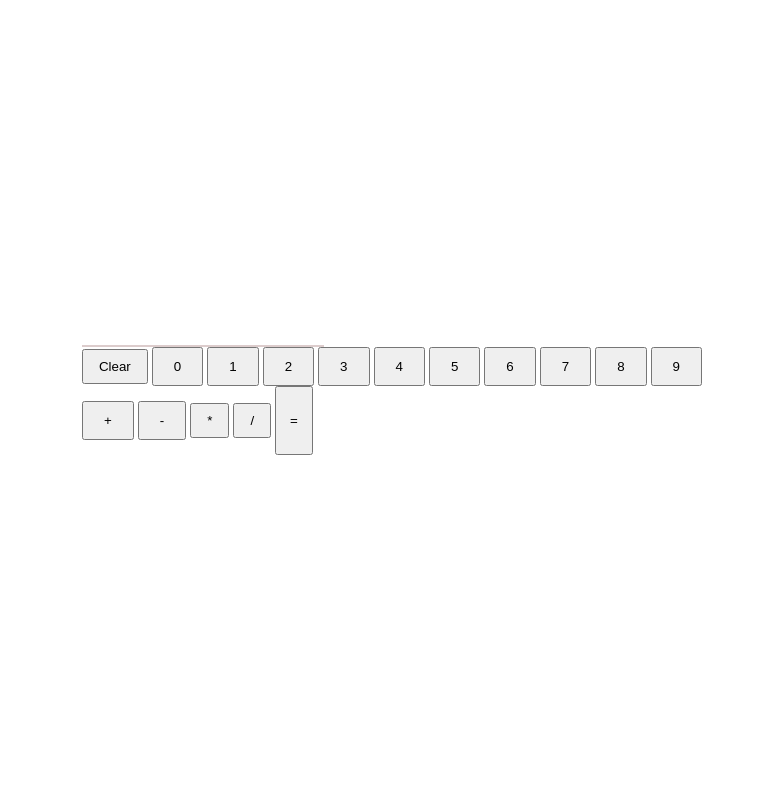
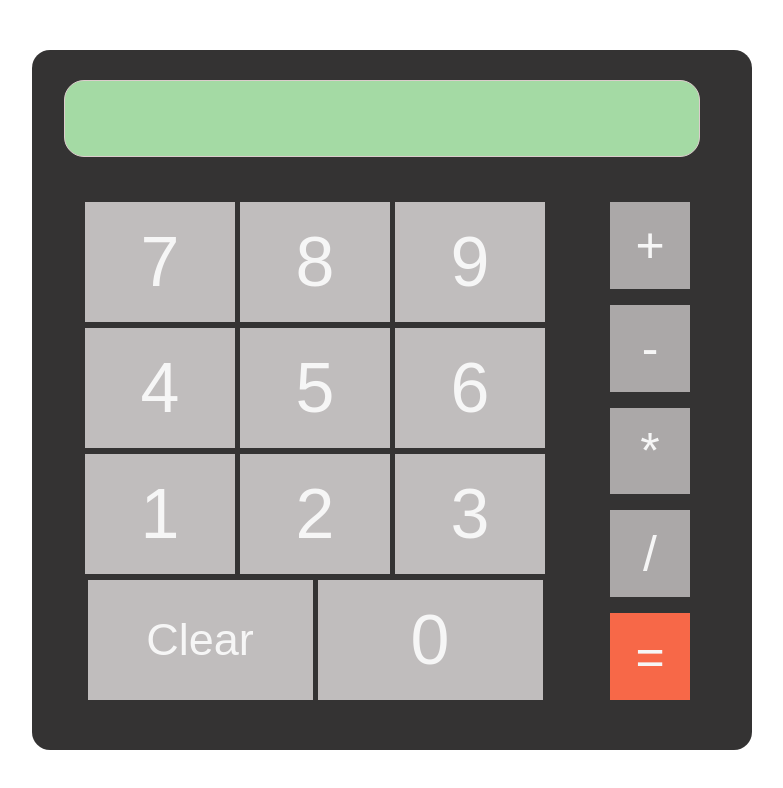
Before and after one commit to alvaromejiaAM/top-calculator, a plain HTML site: page index.html in a window 1280 px wide. Shown: the whole page, without its empty margins (248-1031 px from the left). Drawn offline with Linux system fonts and the light colour scheme.

Commit message:
Add a layout to the calculator
Centered the calculator in the middle of the webpage.
Added a layout to the calculator like an old one. Mainly
used flexbox to center all items.

```diff
--- a/css/styles.css
+++ b/css/styles.css
@@ -3,22 +3,119 @@ body, html{
   justify-content: center;
   align-items: center;
   height: 100%;
+  width: 100%;
+  font-family: 'Arial', 'Helvetica', 'sans-serif';
 }
 
+.container{
+  display: flex;
+  flex-direction: column;
+  width: 700px;
+  height: 650px;
+  background-color: rgba(27, 25, 25, 0.886);
+  border-radius: 18px;
+  padding-bottom: 50px;
+  padding-right: 20px;
+}
+
+.top{
+  display: flex;
+  justify-content: center;
+  padding: 30px 2px;
+}
 
 .output{
   border: 1px solid rgb(220, 204, 204);
-  width: 240px;
+  background-color: rgba(177, 238, 177, 0.898);
+  width: 90%;
+  height: 75px;
+  border-radius: 20px;
+  font-size: 60px;
+  padding-right: 8px;
+  display: flex;
+  align-items: center;
+  justify-content: end;
 }
 
-.numKey, .plus, .minus{
-  padding: 10px 20px;
+.buttons{
+  display: flex;
+  flex-wrap: wrap;
+  flex: 1;
+  padding-top: 15px;
 }
 
-.multi, .divide, .clear{
-  padding: 8px 15px;
+.numberBtns{
+  display: flex;
+  flex-wrap: wrap-reverse;
+  flex-direction: row;
+  align-items: center;
+  justify-content: center;
+  flex: 1 1 66%;
+  gap: 5px;
+}
+
+.operators{
+  display: flex;
+  flex-direction: column;
+  align-items: center;
+  justify-content: end;
+  flex: 1;
+  gap: 16px;
+  padding-right: 30px;
+}
+
+.operator{
+  display: flex;
+  justify-content: center;
+  align-items: center;
+  width: 80px;
+  flex: 1;
+  font-size: 50px;
+  font-weight: lighter;
+  border: none;
+  border-radius: 0;
+  color: #f6f6f6;
+  background-color: #aba8a8;
 }
 
 .operate{
-  padding: 25px 13px;
+  display: flex;
+  align-items: center;
+  justify-content: center;
+  flex: 1;
+  font-size: 50px;
+  width: 80px;
+  background-color: #f76848;
+  border: none;
+  border-radius: 0;
+  color: #f6f6f6;
 }
+
+.numKey{
+  display: flex;
+  justify-content: center;
+  align-items: center;
+  font-size: 70px;
+  height: 120px;
+  width: 150px;
+  border-radius: 0;
+  border: none;
+  color: #f6f6f6;
+  background-color: #c0bdbd;
+}
+
+.btnZero, .clear{
+  display: flex;
+  align-items: center;
+  justify-content: center;
+  border-radius: 0;
+  border: none;
+  color: #f6f6f6;
+  background-color: #c0bdbd;
+  width: 225px;
+  height: 120px;
+}
+
+.clear{
+  font-size: 45px;
+}
```
